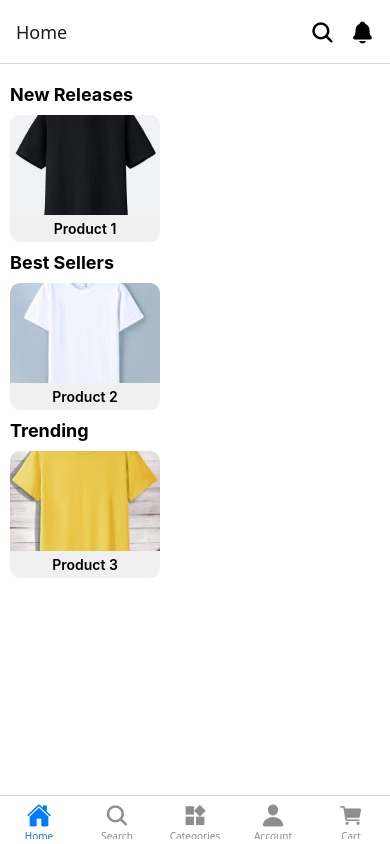
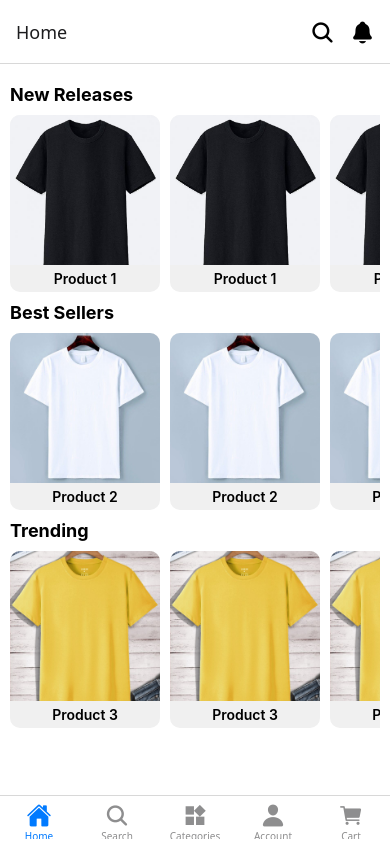
Before and after one commit to pentasoftwareconsultancy/t_shirt_printing_e-commerce_application, a React Native app in the folder Client/: screen /Home in a window 390 px wide. Built offline with nearby package versions, Linux system fonts and the light colour scheme.

Commit message:
fix the style of the category page and the add some card in the homescreen

```diff
--- a/Client/src/screens/CategoriesScreen.jsx
+++ b/Client/src/screens/CategoriesScreen.jsx
@@ -89,9 +89,10 @@ const styles = StyleSheet.create({
     position: 'relative',
   },
   cardImageContainer: {
-    width: 330,
+    marginTop: -15,
+    width: 340,
     height: 350,
-    borderRadius: 20,
+    borderRadius: 30,
     overflow: 'hidden',
 
   },
@@ -109,6 +110,7 @@ const styles = StyleSheet.create({
     borderRadius: 20,
   },
   infoContainer: {
+    marginLeft:5,
     position: 'absolute',
     bottom: 10,
     left: 10,
--- a/Client/src/screens/HomeScreen.jsx
+++ b/Client/src/screens/HomeScreen.jsx
@@ -52,6 +52,20 @@ const HomeScreen = ({ navigation }) => {
                     <Image source={require('../assets/images/product1.jpeg')} style={styles.cardImage} />
                     <Text style={styles.cardText}>Product 1</Text>
                 </TouchableOpacity>
+                <TouchableOpacity
+                    style={styles.card}
+                    onPress={() => navigation.navigate('ProductDetail')}
+                >
+                    <Image source={require('../assets/images/product1.jpeg')} style={styles.cardImage} />
+                    <Text style={styles.cardText}>Product 1</Text>
+                </TouchableOpacity>
+                <TouchableOpacity
+                    style={styles.card}
+                    onPress={() => navigation.navigate('ProductDetail')}
+                >
+                    <Image source={require('../assets/images/product1.jpeg')} style={styles.cardImage} />
+                    <Text style={styles.cardText}>Product 1</Text>
+                </TouchableOpacity>
             </ScrollView>
             {/* Best Sellers Section */}
             <Text style={styles.sectionTitle}>Best Sellers</Text>
@@ -63,10 +77,38 @@ const HomeScreen = ({ navigation }) => {
                     <Image source={require('../assets/images/product2.jpeg')} style={styles.cardImage} />
                     <Text style={styles.cardText}>Product 2</Text>
                 </TouchableOpacity>
+                <TouchableOpacity
+                    style={styles.card}
+                    onPress={() => navigation.navigate('ProductDetail')}
+                >
+                    <Image source={require('../assets/images/product2.jpeg')} style={styles.cardImage} />
+                    <Text style={styles.cardText}>Product 2</Text>
+                </TouchableOpacity>
+                <TouchableOpacity
+                    style={styles.card}
+                    onPress={() => navigation.navigate('ProductDetail')}
+                >
+                    <Image source={require('../assets/images/product2.jpeg')} style={styles.cardImage} />
+                    <Text style={styles.cardText}>Product 2</Text>
+                </TouchableOpacity>
             </ScrollView>
             {/* Trending Products Section */}
             <Text style={styles.sectionTitle}>Trending</Text>
             <ScrollView horizontal showsHorizontalScrollIndicator={false}>
+                <TouchableOpacity
+                    style={styles.card}
+                    onPress={() => navigation.navigate('ProductDetail')}
+                >
+                    <Image source={require('../assets/images/product3.jpeg')} style={styles.cardImage} />
+                    <Text style={styles.cardText}>Product 3</Text>
+                </TouchableOpacity>
+                <TouchableOpacity
+                    style={styles.card}
+                    onPress={() => navigation.navigate('ProductDetail')}
+                >
+                    <Image source={require('../assets/images/product3.jpeg')} style={styles.cardImage} />
+                    <Text style={styles.cardText}>Product 3</Text>
+                </TouchableOpacity>
                 <TouchableOpacity
                     style={styles.card}
                     onPress={() => navigation.navigate('ProductDetail')}
@@ -101,7 +143,7 @@ const styles = StyleSheet.create({
     },
     cardImage: {
         width: '100%',
-        height: 100,
+        height: 150,
         resizeMode: 'cover',
     },
     cardText: {
```
